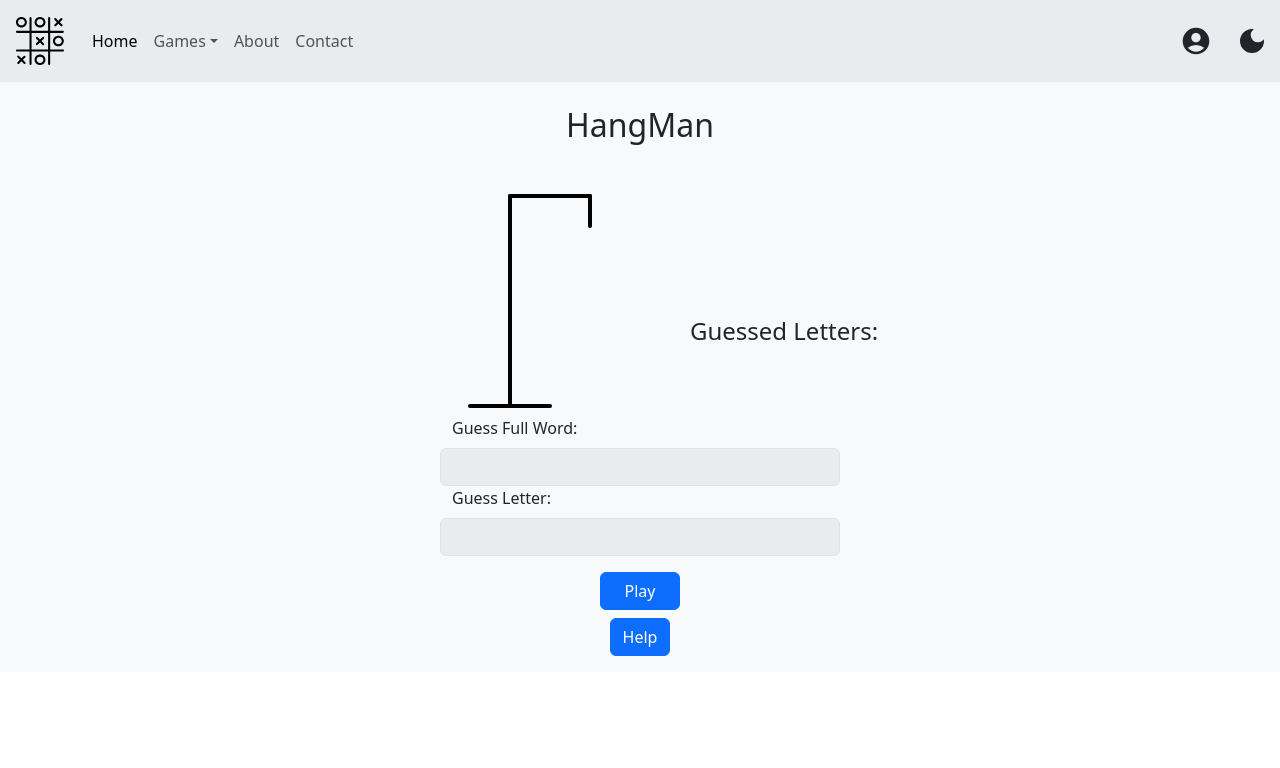
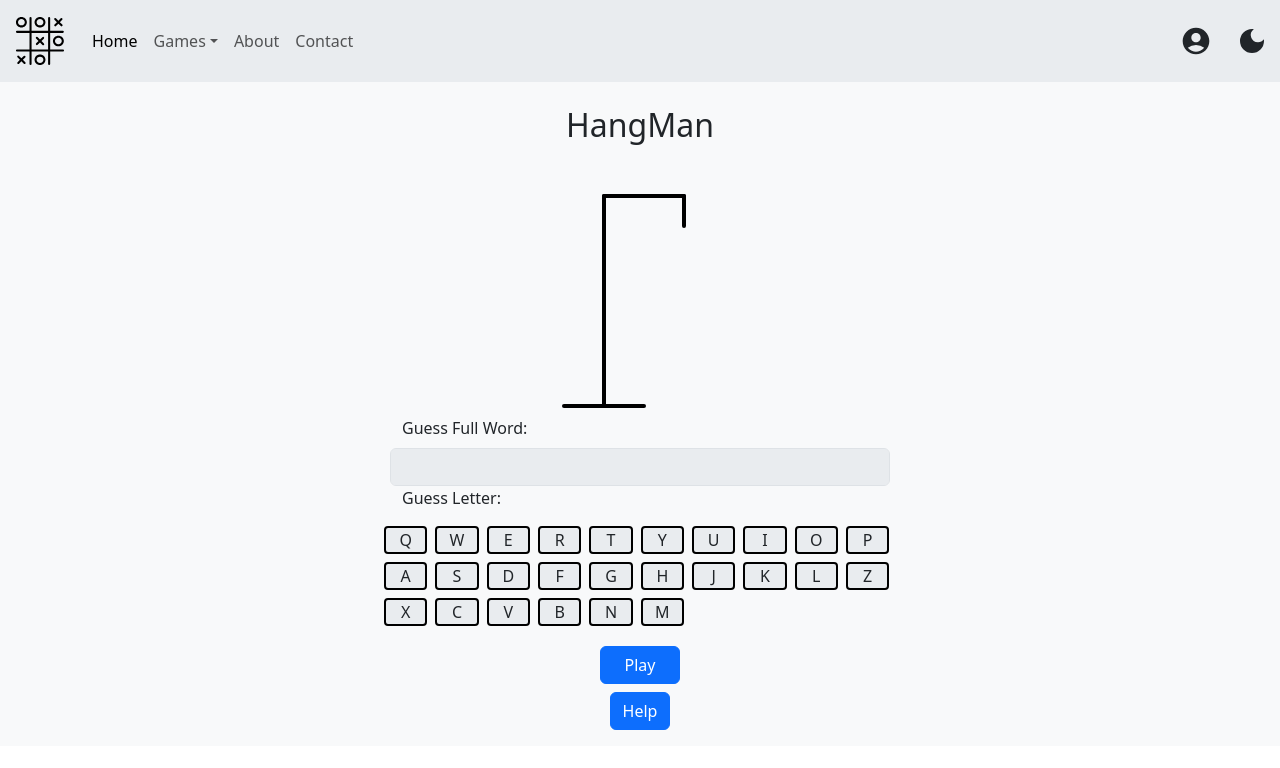
Before and after one commit to Zeden19/pencil-and-paper-games, a React (Vite) app: page /hangman in a window 1280 px wide. Shown: the top 768 px of the page. Built offline with nearby package versions, Linux system fonts and the light colour scheme.

Commit message:
Add virtual keyboard

```diff
--- a/src/HangMan/HangManBoard.tsx
+++ b/src/HangMan/HangManBoard.tsx
@@ -1,6 +1,7 @@
 import useHangManStore from "./store.ts";
 import styles from "./styles.module.css";
 import React, { useEffect } from "react";
+import VirtualKeyboardGrid from "./VirtualKeyboardGrid.tsx";
 
 function HangManBoard() {
   const {
@@ -20,36 +21,6 @@ function HangManBoard() {
     if (!wordPuzzle.includes("_")) setWin(true);
     else if (incorrectGuesses >= 6) setWin(false);
   }, [wordPuzzle, setWin, incorrectGuesses]);
-
-  function guessLetter(event: React.ChangeEvent<HTMLInputElement>) {
-    event.preventDefault();
-    const guess = event.target.value.toLowerCase();
-
-    if (guess === "") return;
-    if (guess.length > 1) return;
-    if (guesses.map((guess) => guess.letter).includes(guess)) return;
-
-    // check position of guessed letter
-    let findLetterIndex = word.indexOf(guess);
-
-    // no letter found; increment incorrectGuesses by 1
-    if (findLetterIndex === -1) {
-      setIncorrectGuesses(incorrectGuesses + 1);
-      setGuesses({ letter: guess, correct: false });
-      return;
-    }
-    let newWordPuzzle = wordPuzzle;
-
-    // find each time the guess occurred
-    while (findLetterIndex !== -1) {
-      newWordPuzzle = newWordPuzzle.map((char, index) =>
-        findLetterIndex === index ? word.charAt(index) : char,
-      );
-      setWordPuzzle(newWordPuzzle);
-      findLetterIndex = word.indexOf(guess, findLetterIndex + 1);
-    }
-    setGuesses({ letter: guess, correct: true });
-  }
 
   function guessFullWord(event: React.FormEvent<HTMLFormElement>) {
     event.preventDefault();
@@ -113,24 +84,12 @@ function HangManBoard() {
                 </div>
               ))}
             </div>
-            <div className={"h4"}>
-              Guessed Letters:
-              {guesses.map((guess) => (
-                <div
-                  className={
-                    guess.correct ? "text-success d-inline-block" : "text-danger d-inline-block"
-                  }
-                >
-                  {guess.letter}
-                </div>
-              ))}
-            </div>
           </div>
         </div>
       </div>
 
       {/*Bottom buttons*/}
-      <div style={{ maxWidth: "400px" }} className={"container-fluid text-center mb-3"}>
+      <div style={{ maxWidth: "500px" }} className={"container-fluid text-center mb-3"}>
         <div className={"row"}>
           <label htmlFor="guessFullWord" className={"form-label col-auto"}>
             Guess Full Word:
@@ -146,17 +105,10 @@ function HangManBoard() {
         </div>
 
         <div className={"row"}>
-          <label htmlFor="guessInput" className={"form-label col-auto"}>
+          <label className={"form-label col-auto"}>
             Guess Letter:
           </label>
-          <input
-            onChange={(event) => guessLetter(event)}
-            disabled={!playing}
-            type={"text"}
-            className={"form-control m-auto col-1"}
-            id={"guessInput"}
-            maxLength={1}
-          />
+          <VirtualKeyboardGrid/>
         </div>
       </div>
     </div>
--- /dev/null
+++ b/src/HangMan/VirtualKeyboardGrid.tsx
@@ -0,0 +1,18 @@
+import VirtualKeys from "./VirtualKeys.tsx";
+
+function VirtualKeyboardGrid() {
+  // prettier-ignore
+  const letterKeys = ["Q", "W", "E", "R", "T", "Y", "U", "I", "O", "P",
+    "A", "S", "D", "F", "G", "H", "J", "K", "L", "Z",
+    "X", "C", "V", "B", "N", "M"];
+
+  return (
+    <div className={"container-sm text-center g-1"}>
+      <div className={"row"}>{letterKeys.map((key) => (
+        <VirtualKeys letterKey={key} key={key} />
+      ))}</div>
+    </div>
+  );
+}
+
+export default VirtualKeyboardGrid;
--- /dev/null
+++ b/src/HangMan/VirtualKeys.tsx
@@ -0,0 +1,70 @@
+import useHangManStore from "./store.ts";
+import React from "react";
+
+interface Props {
+  letterKey: string;
+}
+
+function VirtualKeys({ letterKey }: Props) {
+  const {
+    guesses,
+    setGuesses,
+    word,
+    incorrectGuesses,
+    setIncorrectGuesses,
+    wordPuzzle,
+    setWordPuzzle,
+  } = useHangManStore();
+
+  const key = letterKey.toLowerCase();
+  const guessLetters = guesses.map((guess) => guess.letter);
+  const isKeyGuessed = guessLetters.includes(key);
+  const isKeyGuessedCorrect = guesses[guessLetters.indexOf(key)]?.correct;
+
+  function defineBorder() {
+    if (isKeyGuessed && isKeyGuessedCorrect) return "border-success";
+    if (isKeyGuessed && !isKeyGuessedCorrect) return "border-danger";
+    return "border-black";
+  }
+
+  function guessLetter() {
+    if (key === "") return;
+    if (key.length > 1) return;
+    if (guesses.map((guess) => guess.letter).includes(key)) return;
+
+    // check position of guessed letter
+    let findLetterIndex = word.indexOf(key);
+
+    // no letter found; increment incorrectGuesses by 1
+    if (findLetterIndex === -1) {
+      setIncorrectGuesses(incorrectGuesses + 1);
+      setGuesses({ letter: key, correct: false });
+      return;
+    }
+    let newWordPuzzle = wordPuzzle;
+
+    // find each time the guess occurred
+    while (findLetterIndex !== -1) {
+      newWordPuzzle = newWordPuzzle.map((char, index) =>
+        findLetterIndex === index ? word.charAt(index) : char,
+      );
+      setWordPuzzle(newWordPuzzle);
+      findLetterIndex = word.indexOf(key, findLetterIndex + 1);
+    }
+    setGuesses({ letter: key, correct: true });
+  }
+
+  return (
+    <button
+      disabled={isKeyGuessed}
+      className={
+        "btn bg-body-secondary m-1 col-1 p-0 border-2 rounded-1 d-inline-block " + defineBorder()
+      }
+      onClick={guessLetter}
+    >
+      {letterKey}
+    </button>
+  );
+}
+
+export default VirtualKeys;
```
